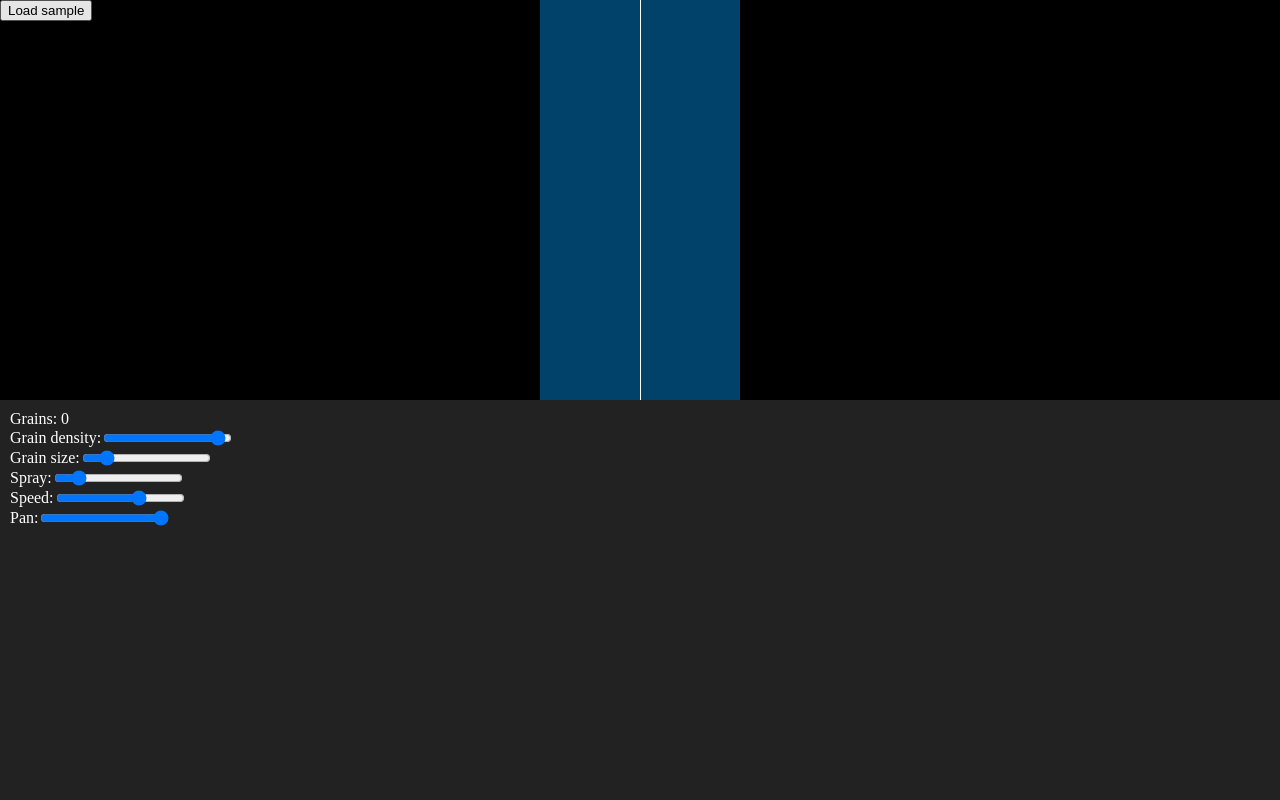
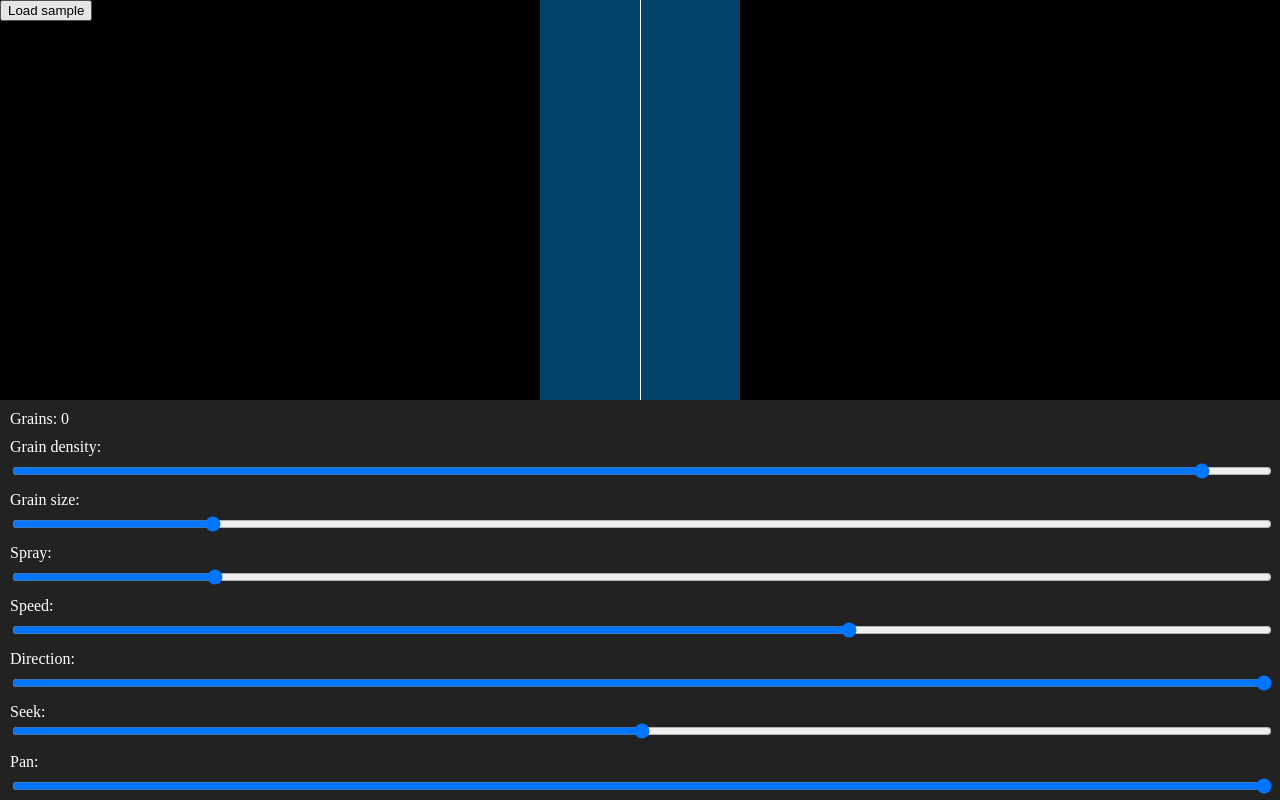
Before and after one commit to arekdurlik/waa-granular, a React (Vite) app: page / in a window 1280 px wide. Shown: the top 800 px of the page. Built offline with nearby package versions, Linux system fonts and the light colour scheme; the HTML template or start-up script is replaced by a standard one.

Commit message:
add seek

```diff
--- /dev/null
+++ b/HackTimer.min.js
@@ -0,0 +1 @@
+(function(s){var w,f={},o=window,l=console,m=Math,z='postMessage',x='HackTimer.js by turuslan: ',v='Initialisation failed',p=0,r='hasOwnProperty',y=[].slice,b=o.Worker;function d(){do{p=0x7FFFFFFF>p?p+1:0}while(f[r](p));return p}if(!/MSIE 10/i.test(navigator.userAgent)){try{s=o.URL.createObjectURL(new Blob(["var f={},p=postMessage,r='hasOwnProperty';onmessage=function(e){var d=e.data,i=d.i,t=d[r]('t')?d.t:0;switch(d.n){case'a':f[i]=setInterval(function(){p(i)},t);break;case'b':if(f[r](i)){clearInterval(f[i]);delete f[i]}break;case'c':f[i]=setTimeout(function(){p(i);if(f[r](i))delete f[i]},t);break;case'd':if(f[r](i)){clearTimeout(f[i]);delete f[i]}break}}"]))}catch(e){}}if(typeof(b)!=='undefined'){try{w=new b(s);o.setInterval=function(c,t){var i=d();f[i]={c:c,p:y.call(arguments,2)};w[z]({n:'a',i:i,t:t});return i};o.clearInterval=function(i){if(f[r](i))delete f[i],w[z]({n:'b',i:i})};o.setTimeout=function(c,t){var i=d();f[i]={c:c,p:y.call(arguments,2),t:!0};w[z]({n:'c',i:i,t:t});return i};o.clearTimeout=function(i){if(f[r](i))delete f[i],w[z]({n:'d',i:i})};w.onmessage=function(e){var i=e.data,c,n;if(f[r](i)){n=f[i];c=n.c;if(n[r]('t'))delete f[i]}if(typeof(c)=='string')try{c=new Function(c)}catch(k){l.log(x+'Error parsing callback code string: ',k)}if(typeof(c)=='function')c.apply(o,n.p)};w.onerror=function(e){l.log(e)};l.log(x+'Initialisation succeeded')}catch(e){l.log(x+v);l.error(e)}}else l.log(x+v+' - HTML5 Web Worker is not supported')})('HackTimerWorker.min.js');
--- a/index.html
+++ b/index.html
@@ -7,6 +7,7 @@
   </head>
   <body>
     <div id="root"></div>
+    <script src="/HackTimer.min.js"></script>
     <script type="module" src="/src/main.tsx"></script>
   </body>
 </html>
--- a/src/Controls.tsx
+++ b/src/Controls.tsx
@@ -4,41 +4,56 @@ import { useAppState } from './stores/appStore'
 
 export function Controls() {
   const { canvas, grains } = useAppState()
-  const { spray, setSpray, speed, setSpeed, pan, setPan, size, setSize, density, setDensity } = useGrainStore()
+  const { spray, setSpray, speed, setSpeed, direction, setDirection, pan, setPan, size, setSize, density, setDensity, seek, setSeek } = useGrainStore()
   const sprayMax = (canvas?.width ?? 1) / 2
 
   return <Wrapper>
     <div>
       Grains: {grains}
     </div>
+    <Slider>
+      <span>Grain density:</span>
+      <input type='range' min={0.01} max={1000} step={0.01} value={density} onChange={e => setDensity(Number(e.target.value))}/>
+    </Slider>
+    <Slider>
+      <span>Grain size:</span>
+      <input type='range' min={0.04} max={3} step={0.01} value={size} onChange={e => setSize(Number(e.target.value))}/>
+    </Slider>
+    <Slider>
+      <span>Spray:</span>
+      <input type='range' min={0} max={sprayMax} step={0.1} value={spray} onChange={e => setSpray(Number(e.target.value))}/>
+    </Slider>
+    <Slider>
+      <span>Speed:</span>
+      <input type='range' min={-1} max={2} step={0.01} value={speed} onChange={e => setSpeed(Number(e.target.value))}/>
+    </Slider>
+    <Slider>
+      <span>Direction:</span>
+      <input type='range' min={0} max={1} step={0.01} value={direction} onChange={e => setDirection(Number(e.target.value))}/>
+    </Slider>
     <div>
-      Grain density:
-      <input type='range' min={0.01} max={1000} step={0.01} value={density} onChange={e => setDensity(Number(e.target.value))}/>
+      <span>Seek:</span>
+      <input type='range' min={-3} max={3} step={0.001} value={seek} onChange={e => setSeek(Number(e.target.value))}/>
     </div>
-    <div>
-      Grain size:
-      <input type='range' min={0.04} max={3} step={0.01} value={size} onChange={e => setSize(Number(e.target.value))}/>
-    </div>
-    <div>
-      Spray:
-      <input type='range' min={0} max={sprayMax} step={0.1} value={spray} onChange={e => setSpray(Number(e.target.value))}/>
-    </div>
-    <div>
-      Speed:
-      <input type='range' min={-1} max={2} step={0.01} value={speed} onChange={e => setSpeed(Number(e.target.value))}/>
-    </div>
-    <div>
-      Pan:
+    <Slider>
+      <span>Pan:</span>
       <input type='range' min={0} max={1} step={0.01} value={pan} onChange={e => setPan(Number(e.target.value))}/>
-    </div>
+    </Slider>
 </Wrapper>
 }
 
 const Wrapper = styled.div`
 margin: 10px;
 color: white;
-div {
-  display: flex;
-  align-items: center;
-}
+display: flex;
+flex-direction: column;
+gap: 10px;
 `
+
+const Slider = styled.div`
+display: flex;
+align-items: flex-start;
+justify-content: flex-start;
+flex-direction: column;
+gap: 5px;
+`
--- a/src/Display.tsx
+++ b/src/Display.tsx
@@ -14,14 +14,19 @@ export function Display() {
   const buffer = useAppState(state => state.buffer);
   const setCanvas = useAppState(state => state.setCanvas);
   const setCtx = useAppState(state => state.setCtx);
+  const position = useGrainStore(state => state.position);
+  const reversePosition = useGrainStore(state => state.reversePosition);
   const setPosition = useGrainStore(state => state.setPosition);
   const setReversePosition = useGrainStore(state => state.setReversePosition);
   const spray = useGrainStore(state => state.spray);
+  const seek = useGrainStore(state => state.seek);
+  const setSeek = useGrainStore(state => state.setSeek);
   const density = useGrainStore(state => state.density);
   const seekerOverflowLeft = useRef<HTMLDivElement | null>(null)
   const seekerOverflowRight = useRef<HTMLDivElement | null>(null)
   const sprayRef = useRef<HTMLDivElement | null>(null)
   const intervalID = useRef(0);
+  const seekIntervalID = useRef(0);
   const clear = useRef(false);
 
   useEffect(() => {
@@ -43,12 +48,34 @@ export function Display() {
     setSeeker(displayX, displayX);
   }, [])
 
+  useEffect(() => {
+    clearInterval(seekIntervalID.current);
+
+    seekIntervalID.current = setInterval(() => {
+      if (!canvas.current) return
+
+      const { position, reversePosition, seek } = useGrainStore.getState()
+      let newPosition = position + seek
+      let newReversePosition = reversePosition - seek
+
+      if (newPosition > canvas.current.width) {
+        newPosition = 0
+        newReversePosition = canvas.current.width
+      } else if (newPosition < 0) {
+        newPosition = canvas.current.width
+        newReversePosition = 0
+      }
+
+      setSeeker(newPosition, newReversePosition);
+    }, 10)
+  }, [seek])
 
   // create grain loop
   useEffect(() => {
     if (!buffer) return;
     clearInterval(intervalID.current);
     clear.current = true;
+    const container = document.querySelector('.grains');
 
     setTimeout(() => {
       intervalID.current = setInterval(loop, 1000 - density);
@@ -60,7 +87,7 @@ export function Display() {
         return;
       }
 
-      createGrain();
+      createGrain(container!);
     }
 
     loop();
@@ -173,9 +200,9 @@ pointer-events: none;
 `
 const Line = styled.div`
 position: absolute;
-width: 0.05vw;
+width: 1px;
 height: 100%;
-background-color: white;
+background-color: #fff;
 z-index: 2;
 pointer-events: none;
 `
--- a/src/Grain.ts
+++ b/src/Grain.ts
@@ -2,21 +2,23 @@ import { lerp, range } from './helpers'
 import { useAppState } from './stores/appStore'
 import { useGrainStore } from './stores/grainStore'
 
-export function createGrain() {
-  const container = document.querySelector('.grains');
-  const grain = document.createElement('div');
+const MAX_GRAINS = 1024
+
+export function createGrain(container: Element) {
   const grainState = useGrainStore.getState();
   const { buffer, reverseBuffer, canvas, actx, output, incGrains, decGrains, grains } = useAppState.getState();
-  if (grains >= 1024) return;
+  if (!buffer?.duration || !canvas || !output) return;
+
+  if (grains >= MAX_GRAINS) return;
   incGrains();
 
-  if (!buffer?.duration || !canvas || !output) return;
+  // position + spray
+  const spray = lerp(-grainState.spray, grainState.spray, Math.random());
+  let pos = grainState.position + spray;
+  let revPos = grainState.reversePosition + spray;
 
-  const offset = lerp(-grainState.spray, grainState.spray, Math.random());
-  const pan = lerp(-grainState.pan, grainState.pan, Math.random());
-  let pos = grainState.position + offset;
-  let revPos = grainState.reversePosition + offset;
 
+  // spray wrap around
   if (pos < 0) {
     pos = canvas.width + pos;
   } else if (pos > canvas.width) {
@@ -29,16 +31,19 @@ export function createGrain() {
     revPos -= canvas.width;
   }
 
-  let rafID = 0;
+  // pan
+  const pan = lerp(-grainState.pan, grainState.pan, Math.random());
 
-  const src = new AudioBufferSourceNode(actx, { loop: true });
-
+  // direction
   let speed = grainState.speed;
-
-  if (Math.random() > 0.5) {
+  if (Math.random() > grainState.direction) {
     speed = speed * -1;
   }
 
+  // setup audio
+  const src = new AudioBufferSourceNode(actx, { loop: true, playbackRate: Math.abs(speed) });
+  const panner = new StereoPannerNode(actx, { pan });
+  const gain = new GainNode(actx, { gain: 0 });
 
   if (speed < 0) {
     src.buffer = reverseBuffer;
@@ -47,28 +52,27 @@ export function createGrain() {
     src.buffer = buffer;
     src.start(actx.currentTime, Math.max(0, range(pos, 0, canvas.width, 0, buffer.duration)));
   }
-  src.playbackRate.value = Math.abs(speed);
 
+  src
+    .connect(gain)
+    .connect(panner)
+    .connect(output);
 
+  gain.gain.linearRampToValueAtTime(0.05, actx.currentTime + 0.03);
+  gain.gain.setTargetAtTime(0, actx.currentTime + grainState.size / 2, grainState.size / 2);
   src.stop(actx.currentTime + grainState.size);
-  const panner = new StereoPannerNode(actx, { pan });
-  const gain = new GainNode(actx, { gain: 0 });
-  gain.gain.linearRampToValueAtTime(0.4, actx.currentTime + 0.03);
-  gain.gain.setTargetAtTime(0, actx.currentTime + grainState.size / 2, grainState.size / 2);
-  src.connect(gain).connect(panner).connect(output);
 
-  grain.style.width = '20px';
-  grain.style.height = '20px';
-  grain.style.backgroundColor = '#0cf';
-  grain.style.position = 'absolute';
+  // create grain element
+  const grain = document.createElement('div');
+  grain.classList.add('grain');
   grain.style.top = `${200 + (pan * 180)}px`;
   grain.style.left = `${pos}px`;
-  grain.style.pointerEvents = 'none';
-
   container?.appendChild(grain);
 
+  // animate grain element
+  let rafID = 0;
+  const startTime = performance.now();
   let currentPos = 0;
-  const startTime = performance.now();
 
   function animateGrain() {
     if (!canvas) return
--- a/src/stores/grainStore.ts
+++ b/src/stores/grainStore.ts
@@ -5,6 +5,8 @@ interface State {
   reversePosition: number,
   size: number
   speed: number,
+  direction: number,
+  seek: number,
   spray: number,
   pan: number,
   density: number,
@@ -13,6 +15,8 @@ interface State {
   setReversePosition: (reversePosition: number) => void
   setSize: (size: number) => void
   setSpeed: (speed: number) => void
+  setDirection: (direction: number) => void
+  setSeek: (seek: number) => void
   setSpray: (spray: number) => void
   setPan: (pan: number) => void
   setDensity: (density: number) => void
@@ -23,6 +27,8 @@ export const useGrainStore = create<State>((set) => ({
   reversePosition: 0,
   size: 0.5,
   speed: 1,
+  direction: 1,
+  seek: 0,
   spray: 100,
   pan: 1,
   density: 950,
@@ -31,6 +37,8 @@ export const useGrainStore = create<State>((set) => ({
   setReversePosition: (reversePosition) => set({ reversePosition }),
   setSize: (size) => set({ size }),
   setSpeed: (speed) => set({ speed }),
+  setDirection: (direction) => set({ direction }),
+  setSeek: (seek) => set({ seek }),
   setSpray: (spray) => set({ spray }),
   setPan: (pan) => set({ pan }),
   setDensity: (density) => set({ density }),
--- a/src/styled.ts
+++ b/src/styled.ts
@@ -5,6 +5,11 @@ export const GlobalStyle = createGlobalStyle`
 #root {
   width: 100vw;
   height: 100vh;
+}
+
+input[type="range"] {
+  min-width: 300px;
+  width: 100%;
 }
 
 body {
@@ -17,4 +22,12 @@ canvas {
   image-rendering: pixelated;
   shape-rendering: crispEdges;
 }
+
+.grain {
+  position: absolute;
+  width: 20px;
+  height: 20px;
+  background-color: #0cf;
+  pointer-events: none;
+}
 `
```
